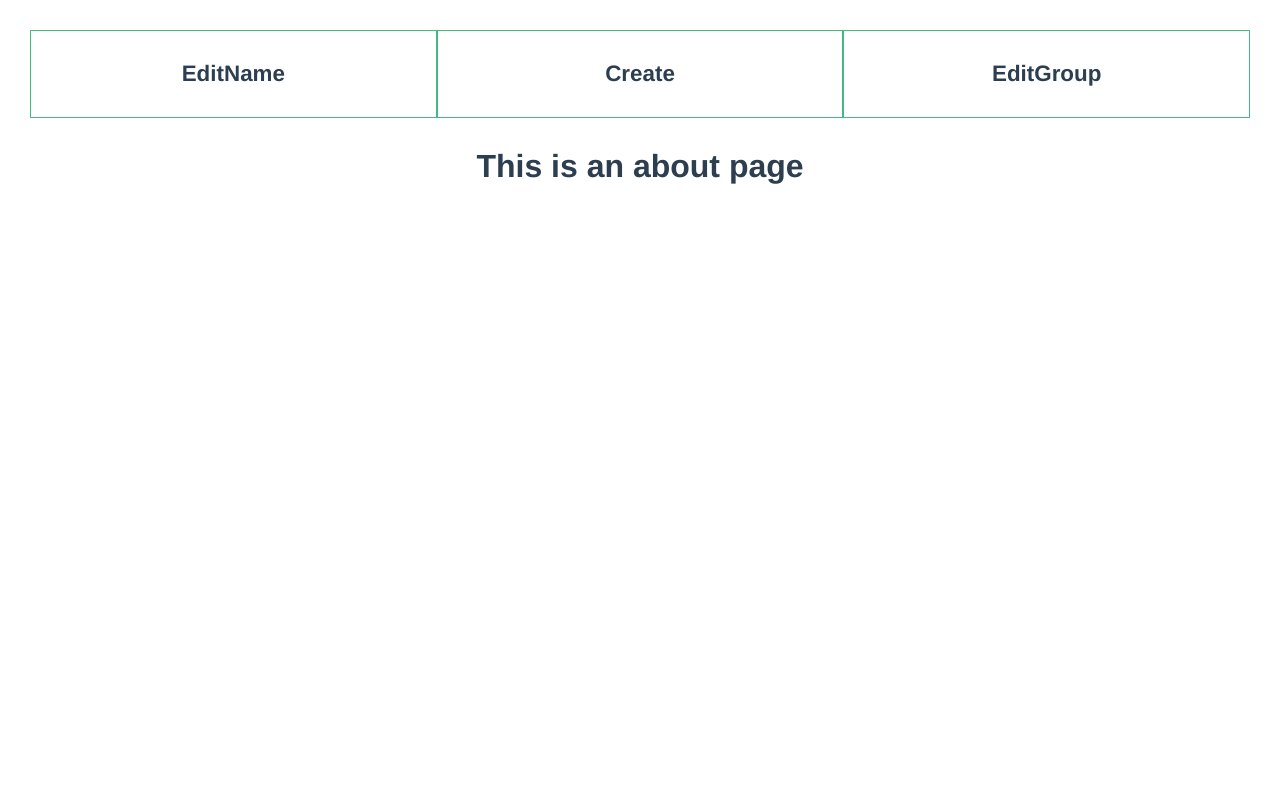
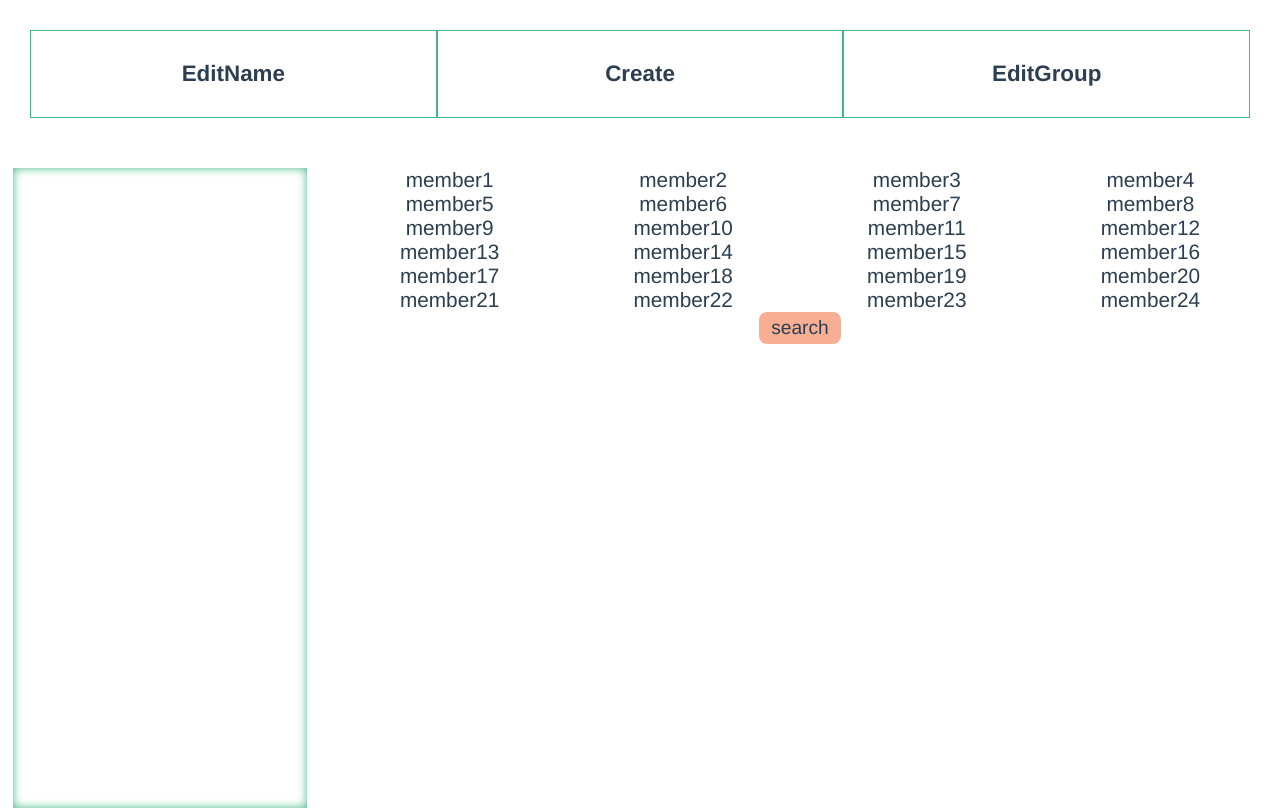
Before and after one commit to sumiship/seat-app-2, a Vue app: page /Create in a window 1280 px wide. Built offline with nearby package versions, Linux system fonts and the light colour scheme.

Commit message:
complete

```diff
--- a/src/App.vue
+++ b/src/App.vue
@@ -28,6 +28,7 @@
 #nav {
   padding: 30px;
   display: flex;
+  margin-bottom: 20px;
 }
 
 #nav a {
@@ -39,14 +40,16 @@
   text-decoration: none;
   font-size: 1.4rem;
   border: #42b983 solid 1px;
+  transition: 0.7s;
 }
 
 #nav a:hover {
   background-color: #9bd4bb;
-  transition: 0.7s;
 }
 
 #nav a.router-link-exact-active {
   background-color: #42b983;
+  box-shadow: 0 0 10px 1px #42b983;
+  transform: 0.7s;
 }
 </style>
--- a/src/store/index.ts
+++ b/src/store/index.ts
@@ -11,39 +11,65 @@ export default new Vuex.Store({
       key: "seat-app-2",
 
       // 管理対象のステートを指定。pathsを書かない時は`modules`に書いたモジュールに含まれるステート全て。`[]`の時はどれも保存されない
-      paths: ["names", "groups"],
+      paths: ["names", "groups", "people"],
 
       // ストレージの種類を指定する。デフォルトではローカルストレージ
     }),
   ],
   state: {
     names: [
-      "aaa",
-      "bbb",
-      "aaaｄ",
-      "aaaff",
-      "aaaefaf",
-      "aaaefa",
-      "aaaffff",
-      "aaahh",
-      "aaagsg",
-      "aaagrssg",
-      "aaahsth",
-      "aaahthh",
-      "aaamm",
-      "aaahet5",
-      "aaajytuje",
-      "aaa76i",
-      "aaa78ki",
-      "aaa78i9",
-      "aaa36u3j",
-      "aaawth",
-      "aaa245um",
-      "aaaxty",
-      "aaawjy",
-      "aassssa",
+      "member1",
+      "member2",
+      "member3",
+      "member4",
+      "member5",
+      "member6",
+      "member7",
+      "member8",
+      "member9",
+      "member10",
+      "member11",
+      "member12",
+      "member13",
+      "member14",
+      "member15",
+      "member16",
+      "member17",
+      "member18",
+      "member19",
+      "member20",
+      "member21",
+      "member22",
+      "member23",
+      "member24",
     ],
     groups: [],
+    people: [
+      [1, 1],
+      [1, 2],
+      [1, 3],
+      [1, 4],
+      [2, 1],
+      [2, 2],
+      [2, 3],
+      [2, 4],
+      [3, 1],
+      [3, 2],
+      [3, 3],
+      [3, 4],
+      [4, 1],
+      [4, 2],
+      [4, 3],
+      [4, 4],
+      [5, 1],
+      [5, 2],
+      [5, 3],
+      [5, 4],
+      [6, 1],
+      [6, 2],
+      [6, 3],
+      [6, 4],
+    ],
   },
   mutations: {
     update_names(state, payload) {
@@ -55,6 +81,9 @@ export default new Vuex.Store({
     delete_groups(state, payload) {
       state.groups.splice(payload, 1);
     },
+    update_people(state, payload) {
+      state.people = payload;
+    },
   },
   actions: {},
   modules: {},
--- a/src/views/Create.vue
+++ b/src/views/Create.vue
@@ -1,5 +1,238 @@
 <template>
-  <div class="about">
-    <h1>This is an about page</h1>
+  <div class="create">
+    <div class="groups">
+      <div
+        class="group"
+        v-for="(group, index) in $store.state.groups"
+        :key="index"
+        @mouseover="highlight(group.member)"
+        @mouseleave="unhighlight()"
+      >
+        <div class="group__title">{{ group.name }}</div>
+        <div class="group__volume">重要度：{{ group.volume }}</div>
+        <div class="group__members">
+          <span
+            v-for="(member, member_index) in group.member"
+            :key="member_index"
+          >
+            {{ $store.state.names[member] }}
+          </span>
+        </div>
+      </div>
+    </div>
+    <div class="main">
+      <div class="seat-box">
+        <div
+          class="seat-row"
+          v-for="(seatRow, rowIndex) in people2seat(people)"
+          :key="rowIndex"
+        >
+          <div
+            class="seat-col"
+            v-for="(seatCol, colIndex) in seatRow"
+            :key="colIndex"
+            :class="check(seatCol)"
+          >
+            {{ $store.state.names[seatCol] }}
+          </div>
+        </div>
+      </div>
+      <div class="control">
+        <div class="control__search" @click="action_control()">search</div>
+      </div>
+    </div>
   </div>
 </template>
+
+<script lang="ts">
+import { Component, Vue, Watch } from "vue-property-decorator";
+
+interface GroupData {
+  name: string;
+  volume: number;
+  member: number[];
+}
+
+@Component({})
+export default class Create extends Vue {
+  private people = this.$store.state.people;
+  private isSearching = false;
+  private checkGroup: number[] = [];
+
+  private people2seat(people: number[][]): number[][] {
+    let seat = [
+      [0, 0, 0, 0],
+      [0, 0, 0, 0],
+      [0, 0, 0, 0],
+      [0, 0, 0, 0],
+      [0, 0, 0, 0],
+      [0, 0, 0, 0],
+    ];
+    people.forEach((person: number[], index: number) => {
+      seat[person[0] - 1][person[1] - 1] = index;
+    });
+    return seat;
+  }
+
+  @Watch("checkGroup")
+  private check(id: number): string {
+    if (this.checkGroup.indexOf(id) != -1) return "check";
+    return "";
+  }
+
+  private highlight(member: number[]): void {
+    this.checkGroup = member;
+  }
+  private unhighlight(): void {
+    this.checkGroup = [];
+  }
+
+  private array_shuffle(arr: number[][]): void {
+    for (let i = arr.length; 1 < i; i--) {
+      const key = Math.floor(Math.random() * i);
+      [arr[key], arr[i - 1]] = [arr[i - 1], arr[key]];
+    }
+  }
+
+  // private loop_shuffle(): void {
+  //   // if (this.isSearching) return;
+  //   this.array_shuffle(this.people);
+  //   console.log("shuffle");
+  //   this.people = JSON.parse(JSON.stringify(this.people));
+  //   setTimeout(this.loop_shuffle, 300);
+  // }
+
+  private action_control(): void {
+    this.isSearching = true;
+    // this.loop_shuffle();
+    // ここでsearch 処理中にアニメーションをしてみたかった
+    this.search();
+  }
+
+  private array_ave(arr: number[]): number {
+    return arr.reduce((previous, current) => previous + current) / arr.length;
+  }
+  private array_variance(arr: number[]): number {
+    return (
+      this.array_ave(arr.map((current) => current ** 2)) -
+      this.array_ave(arr) ** 2
+    );
+  }
+  private array_varianceVec2(arr: number[][]): number {
+    let x: number[] = [];
+    let y: number[] = [];
+    arr.forEach((data) => {
+      x.push(data[0]);
+      y.push(data[1]);
+    });
+    return this.array_variance(x) + this.array_variance(y);
+  }
+  private array_evaluation(groupData: GroupData, resource: number[][]): number {
+    let seatList: number[][] = [];
+    groupData.member.forEach((data) => {
+      seatList.push(resource[data]);
+    });
+    return (
+      (Math.floor(this.array_varianceVec2(seatList) * 100000) / 100000) *
+      groupData.volume
+    );
+  }
+
+  private search(): void {
+    let best = -420000000000000;
+    let answer: number[][] = [[]];
+    const resource = JSON.parse(JSON.stringify(this.people));
+    [...Array(1000000)].forEach(() => {
+      let score = 0;
+      this.array_shuffle(resource);
+      this.$store.state.groups.forEach((groupData) => {
+        if (score < best) return;
+        score -= this.array_evaluation(groupData, resource);
+      });
+      if (score > best) {
+        best = score;
+        answer = JSON.parse(JSON.stringify(resource));
+      }
+    });
+    this.isSearching = false;
+    this.people = JSON.parse(JSON.stringify(answer));
+    this.$store.commit("update_people", this.people);
+  }
+}
+</script>
+<style lang="scss" scoped>
+.create {
+  display: flex;
+  justify-content: space-around;
+}
+.groups {
+  width: 23%;
+  height: 80vh;
+  overflow-y: scroll;
+  padding: 3px;
+  box-shadow: inset 0px 0px 10px 0px #42b983;
+}
+.group {
+  box-shadow: 0px 0px 10px 0px aquamarine;
+  margin: 32px 20px 38px;
+  padding: 25px 20px 10px;
+  // border: 1px solid #42b983;
+  position: relative;
+  // z-index: -1;
+  border-radius: 10px;
+  &__title {
+    position: absolute;
+    top: 0;
+    left: 50%;
+
+    transform: translate(-50%, -50%);
+    background-color: aquamarine;
+    border-radius: 10px;
+    color: rgb(133, 133, 133);
+    font-size: 1.4rem;
+    padding: 5px 12px;
+  }
+  &__volume {
+    padding: 5px 0;
+    font-size: 1.1rem;
+  }
+  &__members {
+    padding: 5px 0 10px;
+    font-size: 1.3rem;
+    & span {
+      display: inline-block;
+      padding: 0 3px;
+    }
+  }
+  &:hover {
+    cursor: help;
+  }
+}
+.main {
+  width: 73%;
+}
+.seat-row {
+  display: flex;
+  width: 100%;
+}
+.seat-col {
+  width: 25%;
+  font-size: 1.3rem;
+  &.check {
+    background-color: pink;
+  }
+}
+.control {
+  &__search {
+    background-color: rgba(238, 74, 9, 0.445);
+    display: inline-block;
+    padding: 5px 12px;
+    font-size: 1.2rem;
+    border-radius: 8px;
+    &:hover {
+      background-color: rgba(238, 74, 9, 0.692);
+      cursor: pointer;
+    }
+  }
+}
+</style>
--- a/src/views/EditGroup.vue
+++ b/src/views/EditGroup.vue
@@ -91,6 +91,10 @@ export default class EditGroup extends Vue {
   }
 
   private add_group(): void {
+    if (this.selectedNames.length == 0) {
+      alert("メンバーを選択してください");
+      return;
+    }
     const saveData = {
       name: this.groupName,
       volume: Number(this.volume),
@@ -152,7 +156,7 @@ export default class EditGroup extends Vue {
   &:hover {
     cursor: pointer;
     & .group-add__button {
-      box-shadow: 0 0 2px 2px rgb(104, 194, 164);
+      box-shadow: 0 0 4px 0px rgb(104, 194, 164);
     }
   }
   &__button {
```
